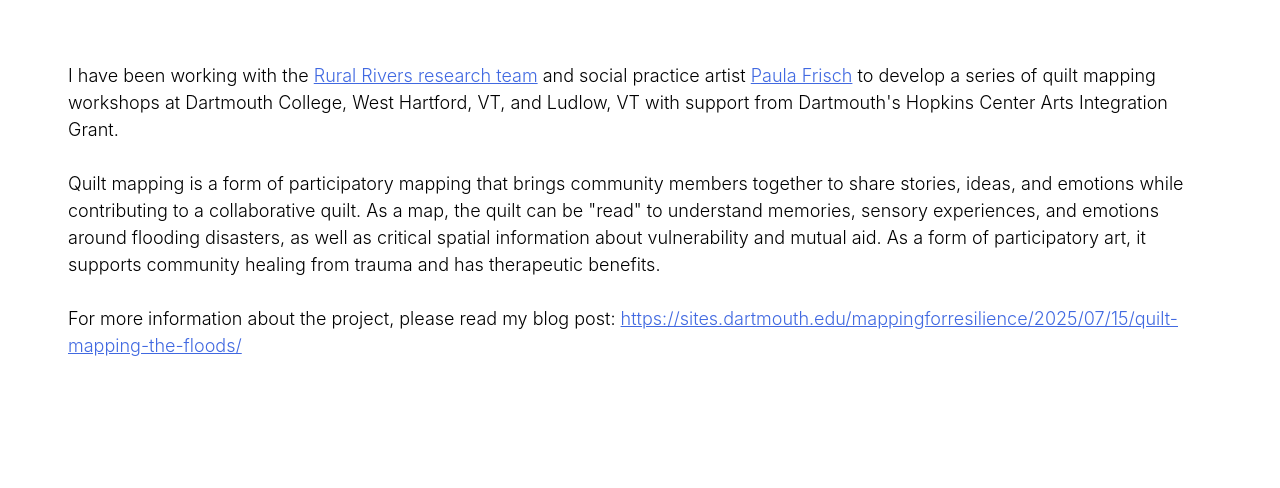
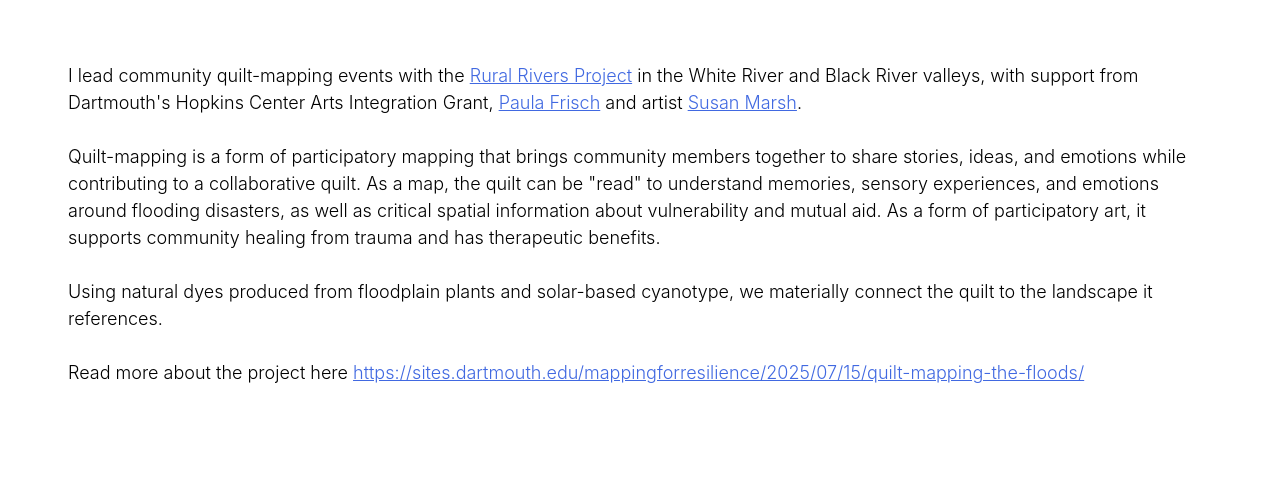
Before and after one commit to alethaspang/alethaspang.github.io, a plain HTML site: page quilt_mapping.html in a window 1280 px wide. Shown: the part 242-730 px from the top of the page. Drawn offline with Linux system fonts and the light colour scheme; a web font is replaced by a local one.

Commit message:
Update quilt_mapping.html

```diff
--- a/quilt_mapping.html
+++ b/quilt_mapping.html
@@ -45,15 +45,16 @@
     <div class="page-text-container">
         <div class="page-text">
             <p>
-                <br>I have been working with the <a href= "https://sites.dartmouth.edu/mappingforresilience/" target="_blank" class="external-link">Rural Rivers research team</a> and social practice artist
-                <a href= "http://www.paulafrisch.com/" target="_blank" class="external-link">Paula Frisch</a> to develop a series of quilt mapping workshops at Dartmouth College,
-                West Hartford, VT, and Ludlow, VT with support from Dartmouth's Hopkins Center Arts Integration Grant.
+                <br>I lead community quilt-mapping events with the <a href= "https://sites.dartmouth.edu/mappingforresilience/" target="_blank" class="external-link">Rural Rivers Project</a> in the White River and Black River valleys, with support from Dartmouth's Hopkins Center Arts Integration Grant,
+				<a href= "http://www.paulafrisch.com/" target="_blank" class="external-link">Paula Frisch</a> and artist <a href= "https://newenglandbookartists.org/portfolio/susan-marsh/">Susan Marsh</a>.
 
-                <br> <br>Quilt mapping is a form of participatory mapping that brings community members together to share stories, ideas, and emotions while contributing to a collaborative quilt.
+                <br> <br>Quilt-mapping is a form of participatory mapping that brings community members together to share stories, ideas, and emotions while contributing to a collaborative quilt.
                 As a map, the quilt can be "read" to understand memories, sensory experiences, and emotions around flooding disasters, as well as critical spatial information about vulnerability and mutual aid.
                 As a form of participatory art, it supports community healing from trauma and has therapeutic benefits.
 
-                <br> <br> For more information about the project, please read my blog post: <a href= "https://sites.dartmouth.edu/mappingforresilience/2025/07/15/quilt-mapping-the-floods/" target="_blank" class="external-link">https://sites.dartmouth.edu/mappingforresilience/2025/07/15/quilt-mapping-the-floods/ </a>
+				<br> <br>Using natural dyes produced from floodplain plants and solar-based cyanotype, we materially connect the quilt to the landscape it references.
+
+                <br> <br> Read more about the project here <a href= "https://sites.dartmouth.edu/mappingforresilience/2025/07/15/quilt-mapping-the-floods/" target="_blank" class="external-link">https://sites.dartmouth.edu/mappingforresilience/2025/07/15/quilt-mapping-the-floods/ </a>
             <br>
 
 
```
